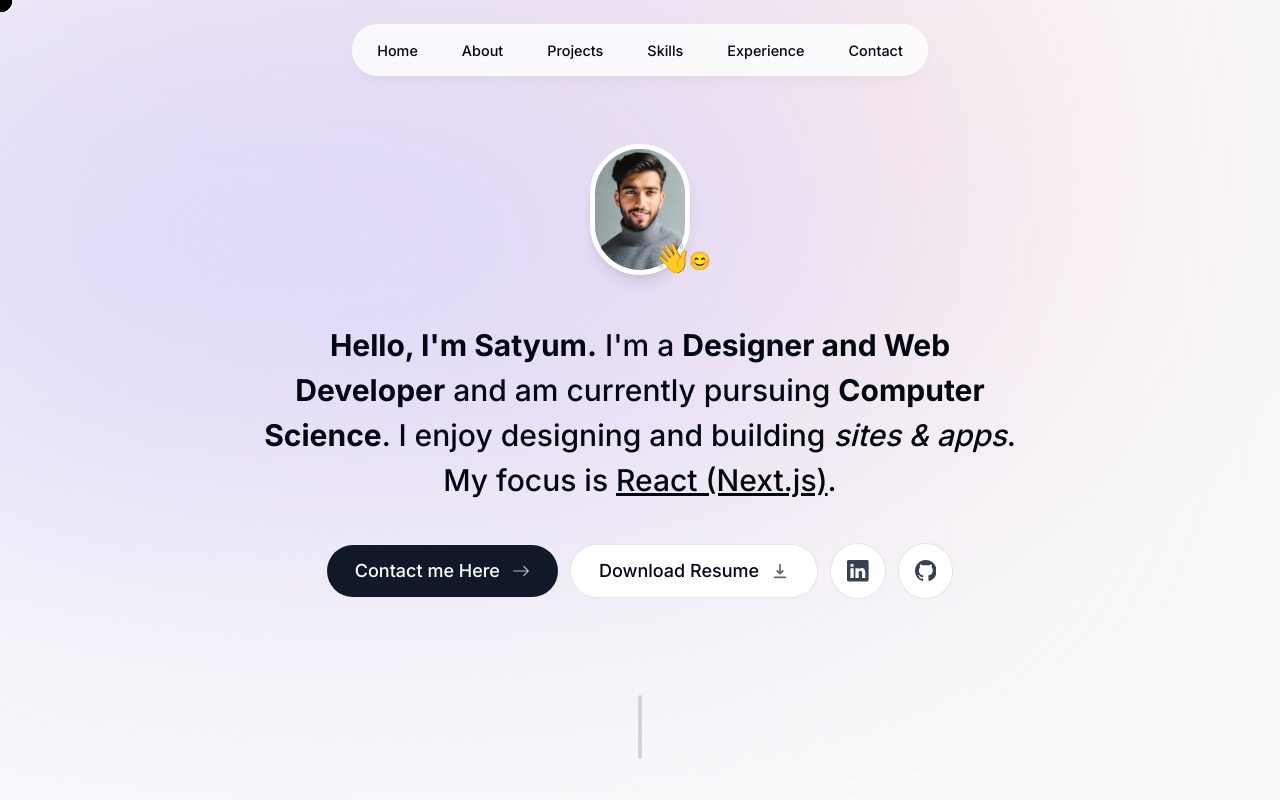
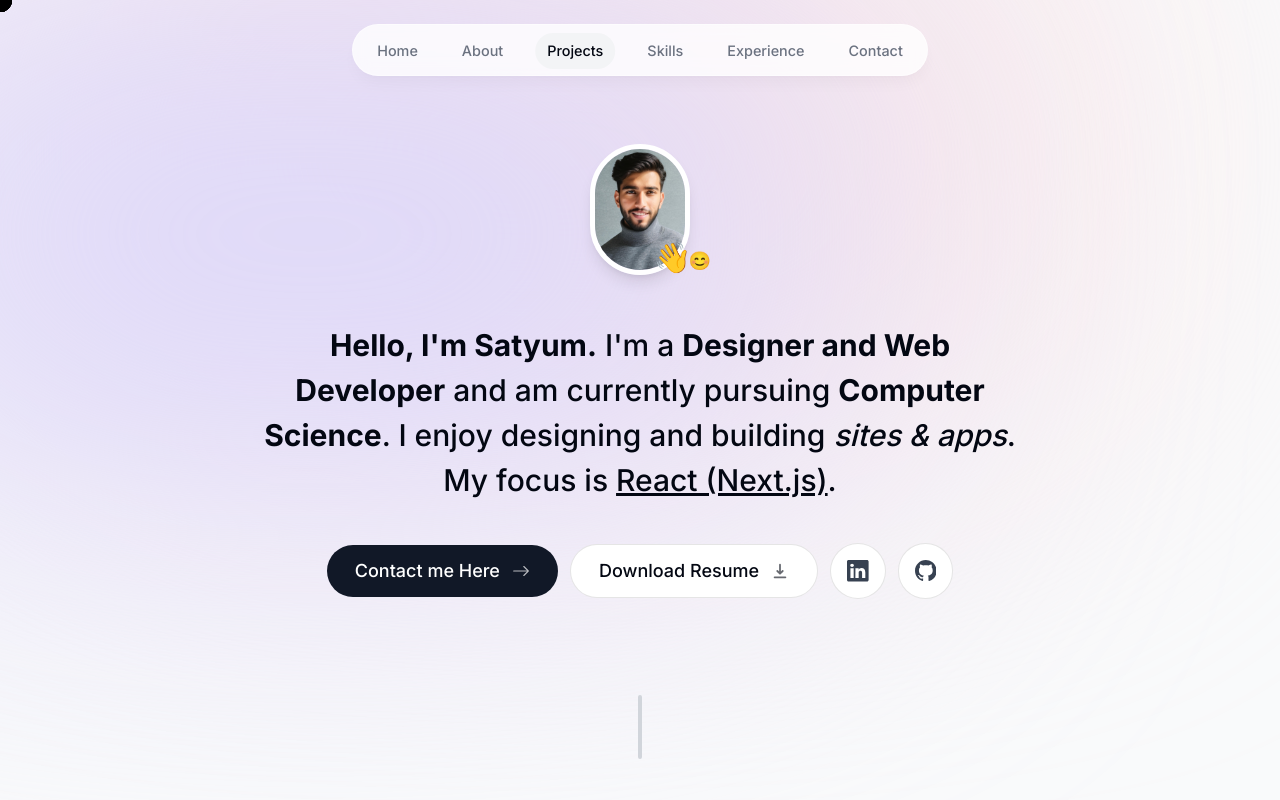
Before and after one commit to Satyum-Singh/portfolio, a Next.js app: page / in a window 1280 px wide. Shown: the top 800 px of the page. Built offline with nearby package versions, Linux system fonts and the light colour scheme.

Commit message:
done creating my custom and refining trhe neat code.

```diff
--- a/app/layout.tsx
+++ b/app/layout.tsx
@@ -2,6 +2,8 @@ import "./globals.css";
 import { Inter } from "next/font/google";
 import Header from "@/components/header";
 import MouseCursor from "@/components/mouse-cursor";
+import ActiveSectionContext from "@/context/active-section-context";
+
 
 const inter = Inter({ subsets: ["latin"] });
 
@@ -31,8 +33,10 @@ export default function RootLayout({
           sm:w-[68.75rem] md:left-[-33rem] lg:left-[-28rem] xl:left-[-15rem] 2xl:left-[-5rem]
         "
         ></div>
-        <Header />
-        {children}
+        <ActiveSectionContext>
+          <Header />
+          {children}
+        </ActiveSectionContext>
       </body>
     </html>
   );
--- a/components/about.tsx
+++ b/components/about.tsx
@@ -1,13 +1,14 @@
 "use client";
-
-import React from "react";
 import { motion } from "framer-motion";
 import SectionHeading from "./section-heading";
+import useSectionInView from "@/lib/hooks";
 
 export default function About() {
+  const { ref } = useSectionInView("About");
+
   return (
     <motion.section
-      // ref={ref}
+      ref={ref}
       className="mb-28 max-w-[45rem] text-center leading-8 sm:mb-40 scroll-mt-28"
       initial={{ opacity: 0, y: 100 }}
       animate={{ opacity: 1, y: 0 }}
--- a/components/header.tsx
+++ b/components/header.tsx
@@ -4,10 +4,12 @@ import React, { useState } from "react";
 import { motion } from "framer-motion";
 import { links } from "@/lib/data";
 import Link from "next/link";
+import clsx from "clsx";
+import { useActiveSection } from "@/context/active-section-context";
 
 export default function Header() {
-
-  const [active,setActive]=useState("Home");
+  const { active, setActive } = useActiveSection();
+  const {timeofLastClick, setTimeofLastClick} = useActiveSection();
 
   return (
     <header className="z-[999] relative">
@@ -26,18 +28,34 @@ export default function Header() {
           {links.map((link) => (
             <motion.li
               key={link.hash}
-              className="h-3/4 flex items-center justify-center"
+              className="h-3/4 flex items-center justify-center relative"
               initial={{ y: -100, opacity: 0 }}
               animate={{ y: 0, opacity: 1 }}
             >
               <Link
                 href={link.hash}
-                className="flex w-full items-center justify-center
-                  p-3 hover:text-gray-950 transition-colors
-                  duration-500 ease-in-out text-gray-950
-                "
+                className={clsx(
+                  "flex w-full items-center justify-center p-3 hover:text-gray-950 transition-colors duration-500 ease-in-out",
+                  {
+                    "text-gray-950": active === link.name,
+                  }
+                )}
+                onClick={()=> {
+                  setActive(link.name)
+                  setTimeofLastClick(Date.now())
+                }}
               >
                 {link.name}
+                {link.name === active && (
+                  <motion.span className="bg-gray-100 rounded-full absolute inset-0 -z-10"
+                    layoutId="active"
+                    transition={{
+                      type: "spring",
+                      stiffness: 500,
+                      damping: 30,
+                    }}
+                  ></motion.span>
+                )}
               </Link>
             </motion.li>
           ))}
--- a/components/intro.tsx
+++ b/components/intro.tsx
@@ -1,6 +1,4 @@
 "use client";
-
-import React from "react";
 import Image from "next/image";
 import Link from "next/link";
 import { motion } from "framer-motion";
@@ -8,12 +6,18 @@ import { motion } from "framer-motion";
 import profile from "../public/profile.jpg";
 import { BsArrowRight, BsGithub, BsLinkedin } from "react-icons/bs";
 import { HiDownload } from "react-icons/hi";
+import useSectionInView from "@/lib/hooks";
 
 export default function Intro() {
+  const { ref } = useSectionInView("Home", 0.5);
   return (
-    <section id="home" className="mb-28 max-w-[50rem] text-center sm:mb-0
+    <section
+      ref={ref}
+      id="home"
+      className="mb-28 max-w-[50rem] text-center sm:mb-0
       scroll-mt-[100rem]
-    ">
+    "
+    >
       <div className="flex items-center justify-center">
         <div className="relative">
           <motion.div
--- a/components/projects.tsx
+++ b/components/projects.tsx
@@ -1,11 +1,16 @@
+"use client";
+
 import React from "react";
 import SectionHeading from "./section-heading";
 import { projectsData } from "../lib/data";
 import Project from "./project";
+import useSectionInView from "@/lib/hooks";
 
 export default function Projects() {
+  const { ref } = useSectionInView("Projects", 0.5);
+
   return (
-    <section id="projects" className="scroll-mt-28">
+    <section ref={ref} id="projects" className="scroll-mt-28">
       <SectionHeading>My Projects</SectionHeading>
       <div>
         {projectsData.map((project, index) => (
--- /dev/null
+++ b/context/active-section-context.tsx
@@ -0,0 +1,34 @@
+"use client";
+
+import React, { createContext, useContext, useState } from "react";
+import type { SectionName } from "@/lib/types";
+import type { ActiveSectionContextType } from "@/lib/types";
+
+export const ActiveSectionContext =
+  createContext<ActiveSectionContextType | null>(null);
+
+export default function ActiveSectionContextProvider({
+  children,
+}: {
+  children: React.ReactNode;
+}) {
+  const [active, setActive] = useState<SectionName>("Home");
+  const [timeofLastClick, setTimeofLastClick] = useState<number>(0);
+  return (
+    <ActiveSectionContext.Provider
+      value={{ active, setActive, timeofLastClick, setTimeofLastClick }}
+    >
+      {children}
+    </ActiveSectionContext.Provider>
+  );
+}
+
+export function useActiveSection() {
+  const context = useContext(ActiveSectionContext);
+  if (context === null) {
+    throw new Error(
+      "useActiveSection must be used within an ActiveSectionContext"
+    );
+  }
+  return context;
+}
--- /dev/null
+++ b/lib/hooks.ts
@@ -0,0 +1,17 @@
+import { useActiveSection } from '@/context/active-section-context';
+import { useInView } from "react-intersection-observer";
+import React, { useEffect } from 'react'
+import type { SectionName } from '@/lib/types';
+
+export default function useSectionInView(sectionName:SectionName,threshold = 0.75) {
+    const { setActive, timeofLastClick } = useActiveSection();
+  const { ref, inView } = useInView({
+    threshold,
+  });
+  useEffect(() => {
+    if (inView && Date.now() - timeofLastClick > 1000) setActive(sectionName);
+  }, [inView, setActive, timeofLastClick]);
+  return {
+    ref
+  }
+}
--- /dev/null
+++ b/lib/types.ts
@@ -0,0 +1,9 @@
+import { links } from "@/lib/data";
+
+export type SectionName = (typeof links)[number]["name"];
+export type ActiveSectionContextType = {
+  active: SectionName;
+  setActive: React.Dispatch<React.SetStateAction<SectionName>>;
+  timeofLastClick: number;
+  setTimeofLastClick: React.Dispatch<React.SetStateAction<number>>;
+};
--- a/package.json
+++ b/package.json
@@ -22,6 +22,7 @@
     "react": "18.2.0",
     "react-dom": "18.2.0",
     "react-icons": "^5.1.0",
+    "react-intersection-observer": "^9.8.2",
     "tailwindcss": "3.4.3",
     "typescript": "5.4.5"
   }
```
Also changed, not shown: 2 other files (tests, documents, lock files or other folders).
